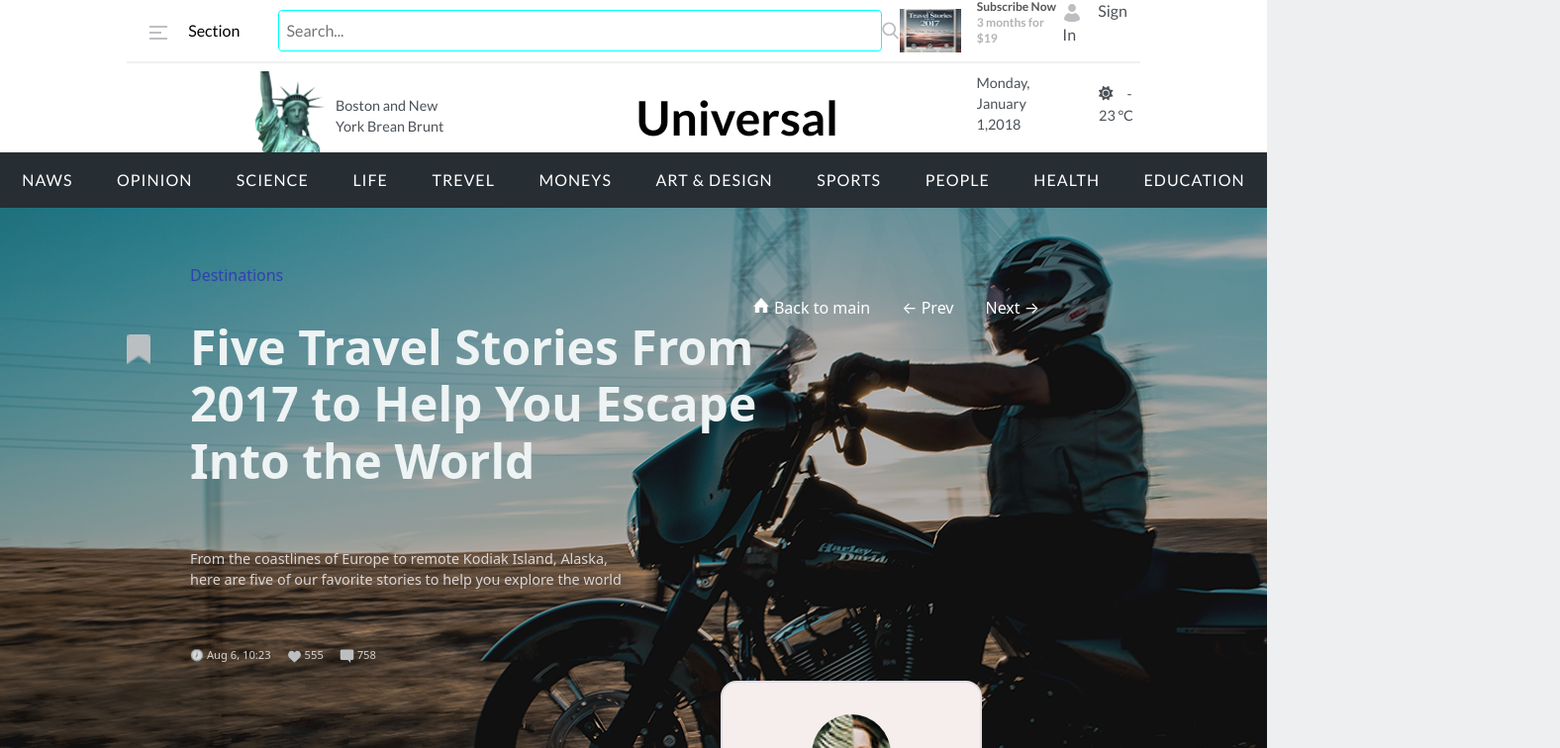
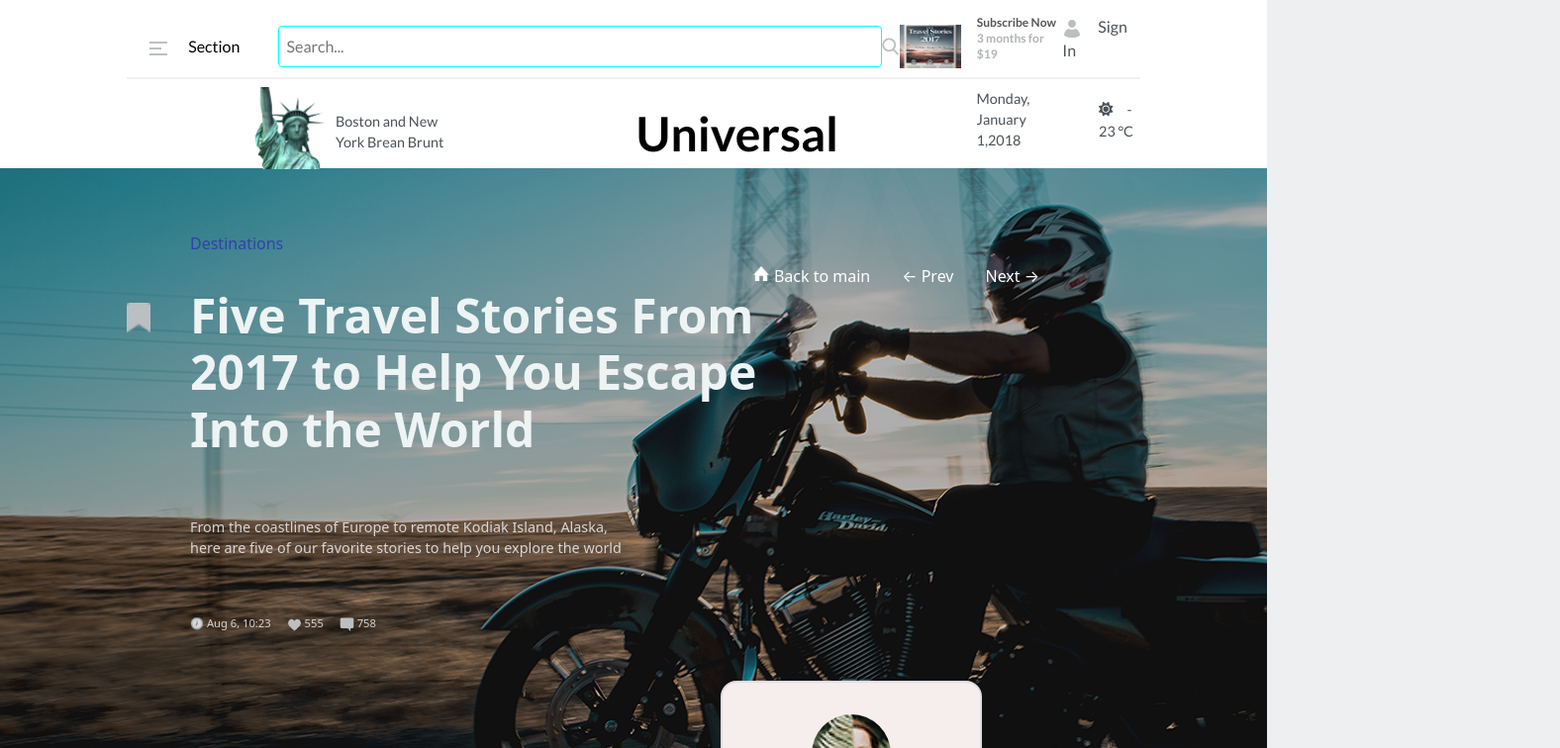
Before and after one commit to Boymirza92/Magazine, a Next.js app: page /travel in a window 1280 px wide. Shown: the top 756 px of the page at 99% size, 1576 px wide, since content can reach past the window. Built offline with nearby package versions, Linux system fonts and the light colour scheme.

Commit message:
Loyiha tugatildi ALHAMDULILLAHI ROBBIL ALAMIN

```diff
--- a/src/app/travel/commentary/page.js
+++ b/src/app/travel/commentary/page.js
@@ -13,6 +13,10 @@ const Post = styled.div`
   margin-top: 5rem;
   font-size: 1rem;
   color: #4b5157;
+
+  @media (max-width: 768px) {
+    margin-top: 2rem;
+  }
 `;
 
 const PostCard = styled.div`
@@ -24,6 +28,12 @@ const PostCard = styled.div`
   width: 100%;
   height: 26.5rem;
   background-color: rgb(243, 229, 229);
+
+   @media (max-width: 768px) {
+    width: 100%;
+    flex-wrap: wrap;
+    height: auto;
+  }
 `;
 
 const Card = styled.div`
@@ -63,6 +73,15 @@ const PostComment = styled.div`
   height: 67rem;
   color: #4b5157;
   margin: 5rem 10rem;
+
+  @media (max-width: 768px) {
+    justify-content: center;
+    flex-wrap: wrap;
+    align-items: center;
+    width: 90%;
+    margin: 2rem 0;
+    height: auto;
+  }
 `;
 
 const AddCommentariya = styled.div`
@@ -100,6 +119,22 @@ const AddCommentariya = styled.div`
       background-color: rgb(220, 226, 232);
     }
   }
+
+  @media (max-width: 768px) {
+    width: 90%;
+    /* align-items: center; */
+
+    h1 {
+      font-size: 2rem;
+    }
+
+    p {
+      width: 8rem;
+      height: 2rem;
+      font-size: 0.8rem;
+      margin-top: 0.5rem;
+    }
+  }
 `;
 
 const RiyanHall = styled.div`
@@ -119,6 +154,11 @@ const LoraMarrow = styled.div`
   gap: 1rem;
   padding-top: 1rem;
   margin-left: 4.5rem;
+
+  @media (max-width: 768px){
+    margin-left: 0;
+    width: 90%;
+  }
 `;
 
 const StyledImage = styled.div`
@@ -162,6 +202,12 @@ const ButtonMore = styled.button`
   &:hover {
     background-color:  #e0d7d7ff;
   }
+
+  @media (max-width: 768px) {
+    width: 10rem;
+    flex-wrap: wrap;
+    margin-top: 1rem;
+  }
 `;
 
 const SendComment = styled.div`
@@ -172,6 +218,13 @@ const SendComment = styled.div`
   background-color: #e5ddddff;
   margin-top: 3rem;
 
+@media (max-width: 768px) {
+    width: 100%;
+    margin-left: 2rem;
+    height: auto;
+    flex-wrap: wrap;
+  }
+
 `;
 
 const StyledImg = styled.div`
@@ -180,6 +233,10 @@ const StyledImg = styled.div`
     width: 3.5rem;
     cursor: pointer;
     margin: 2rem 2rem;
+  }
+
+  @media (max-width: 768px) {
+    display: none;
   }
 `;
 
@@ -190,6 +247,12 @@ const Send = styled.div`
     color: black;
     font-size: 1.1rem;
   }
+
+  @media (max-width: 768px) {
+    width: 100%;
+    height: 14rem;
+    margin-left: 1rem;
+  }
 `;
 
 const BoxCommentn = styled.div`
@@ -199,6 +262,11 @@ const BoxCommentn = styled.div`
   border-radius: 5px;
   border: 1px solid #cccccc;
   cursor: text;
+
+  @media (max-width: 768px) {
+    width: 70%;
+    height: 7rem;
+  }
 `;
 
 const Submit = styled.button`
--- a/src/app/travel/five-travel/page.js
+++ b/src/app/travel/five-travel/page.js
@@ -16,8 +16,10 @@ const slides = [
   {
     id: 2,
     text: "Destinations",
-    title: "Discover the Hidden Gems of Asia — rich culture and adventure await.",
-    subtitle: "Explore the mystic temples and vibrant streets where every step uncovers a piece of living history.",
+    title:
+      "Discover the Hidden Gems of Asia — rich culture and adventure await.",
+    subtitle:
+      "Explore the mystic temples and vibrant streets where every step uncovers a piece of living history.",
     data: "🕖Aug 6, 10:23",
     image: "/travelAsia.jpg",
   },
@@ -39,6 +41,11 @@ const CarouselContainer = styled.div`
 const Designation = styled.div`
   position: absolute;
   width: 33rem;
+
+  @media (max-width: 768px) {
+    position: static;
+    width: 20%;
+  }
 `;
 
 const IconImage = styled.img`
@@ -46,6 +53,11 @@ const IconImage = styled.img`
   top: 8.5rem;
   left: 8rem;
   width: 1.5rem;
+
+  @media (max-width: 768px) {
+    position: static;
+    margin: 12rem 3rem;
+  }
 `;
 
 const NavButtons = styled.div`
@@ -54,6 +66,22 @@ const NavButtons = styled.div`
   right: 14rem;
   display: flex;
   gap: 20px;
+
+  @media (max-width: 768px) {
+    margin-top: 1rem;
+    display: flex;
+    justify-content: space-around;
+    align-items: center;
+    width: 60%;
+    position: absolute;
+    right: 10;
+    }
+  @media (max-width: 580px) {
+
+    position: absolute;
+    right: 7rem;
+    margin-top: -1rem;
+    }
 `;
 
 const NavButton = styled.button`
@@ -70,6 +98,17 @@ const NavButton = styled.button`
   &:hover {
     color: rgb(247, 233, 231);
   }
+
+  @media (max-width: 768px) {
+    margin-top: 1rem;
+    padding: 0.5rem;
+  }
+  @media (max-width: 511px) {
+    display: flex;
+    justify-content: center;
+    margin-top: 1rem;
+    margin-bottom: 1rem;
+  }
 `;
 
 const Content = styled.div`
@@ -81,8 +120,9 @@ const Content = styled.div`
   h1 {
     font-size: 3rem;
     font-weight: bold;
-    color:rgb(238, 243, 244);
+    color: rgb(238, 243, 244);
   }
+
   .subtitle {
     position: absolute;
     top: 18rem;
@@ -90,20 +130,47 @@ const Content = styled.div`
     color: rgba(249, 249, 253, 0.8);
     font-size: 0.9rem;
   }
+
   .data {
     color: rgba(249, 249, 253, 0.8);
     margin-top: 10rem;
     font-size: 0.7rem;
   }
+
   .destination {
     font-size: 1rem;
     margin-bottom: 2rem;
     color: rgba(48, 48, 182, 0.8);
   }
+
   span {
     padding-left: 1rem;
     font-size: 0.7rem;
+  }
 
+  @media (max-width: 768px) {
+    position: absolute;
+    left: 7rem;
+
+    h1 {
+      font-size: 2rem;
+      padding-top: 3rem;
+    }
+    .subtitle {
+      padding-top: -8rem;
+    }
+  }
+  @media (max-width: 511px) {
+    position: absolute;
+    left: 7rem;
+
+    h1 {
+      font-size: 2rem;
+      padding-top: 4rem;
+    }
+    .subtitle {
+      padding-top: -8rem;
+    }
   }
 `;
 
--- a/src/app/travel/navbar/page.js
+++ b/src/app/travel/navbar/page.js
@@ -12,10 +12,9 @@ const lato = Lato({
 import { FontAwesomeIcon } from "@fortawesome/react-fontawesome";
 import { faSun } from "@fortawesome/free-solid-svg-icons";
 import { play } from "@fortawesome/free-solid-svg-icons";
-// import NavIcon from "@/public/NavIcon.jpg";
-// import Ozodlik from "../../public/Ozodlik.png";
 
 // Header bo'limi
+
 const Header = styled.div`
   display: flex;
   align-items: center;
@@ -24,10 +23,12 @@ const Header = styled.div`
   height: auto;
   font-family: ${lato.style.fontFamily}, sans-serif;
   z-index: 3;
+  padding-top: 1rem;
   background-color: #fff;
 
   @media (max-width: 768px) {
-    padding-top: 0.5rem;
+    padding-top: 1rem;
+    padding-bottom: 8rem;
   }
 `;
 
@@ -326,70 +327,6 @@ const TheWeather = styled.p`
   }
 `;
 
-//Navigatsiya bo'limi
-
-const Navbars = styled.div`
-  display: flex;
-  align-items: center;
-  flex-direction: column;
-  width: 100%;
-  height: 3rem;
-  background-color: #262d33;
-  z-index: 1;
-
-  @media (max-width: 768px) {
-    display: flex;
-    justify-content: flex-start;
-    align-items: center;
-    height: auto;
-    flex-direction: column;
-    flex-wrap: wrap;
-    z-index: initial;
-    border: none;
-    margin-top: 1.2rem;
-  }
-`;
-
-const Nav = styled.div`
-  display: flex;
-  justify-content: center;
-  width: 100%;
-  background-color: #262d33;
-
-  @media (max-width: 768px) {
-    display: none;
-  }
-
-  .navbar-nav {
-    display: flex;
-    justify-content: space-around;
-    flex-direction: row;
-    flex-wrap: wrap;
-    width: 100%;
-    letter-spacing: 1px;
-    font-size: 1rem;
-    color: #fff;
-    background-color: #262d33;
-
-    &:hover {
-      color: rgb(105, 100, 112);
-      &:active {
-        color: rgb(51, 44, 44);
-      }
-    }
-
-    a {
-      color: #fff;
-      &:hover {
-        color: rgb(155, 151, 161);
-
-        &:active {
-          color: rgb(51, 44, 44);
-        }
-      }
-    }
-  }
-`;
 
 const App = () => {
   const [isDropdownVisible, setDropdownVisible] = useState(false);
@@ -496,78 +433,6 @@ const App = () => {
           <FontAwesomeIcon icon={faSun} className="Sun" /> - 23 °C
         </TheWeather>
       </MenuTwo>
-      <Navbars>
-        <Nav className="navbar navbar-expand-md navbar-light">
-          <button
-            className="navbar-toggler"
-            type="button"
-            data-toggle="collapse"
-            data-target="#navbarNav"
-            aria-controls="navbarNav"
-            aria-expanded="false"
-            aria-label="Toggle navigation"
-          ></button>
-          <div className="collapse navbar-collapse" id="navbarNav">
-            <ul className="navbar-nav">
-              <li className="nav-item active">
-                <a className="nav-link" href="#">
-                  NAWS <span className="sr-only"></span>
-                </a>
-              </li>
-              <li className="nav-item active">
-                <a className="nav-link" href="#">
-                  OPINION <span className="sr-only">(current)</span>
-                </a>
-              </li>
-              <li className="nav-item">
-                <a className="nav-link" href="#">
-                  SCIENCE
-                </a>
-              </li>
-              <li className="nav-item">
-                <a className="nav-link" href="#">
-                  LIFE
-                </a>
-              </li>
-              <li className="nav-item">
-                <a className="nav-link" href="#">
-                  TREVEL
-                </a>
-              </li>
-              <li className="nav-item">
-                <a className="nav-link" href="#">
-                  MONEYS
-                </a>
-              </li>
-              <li className="nav-item">
-                <a className="nav-link" href="#">
-                  ART & DESIGN
-                </a>
-              </li>
-              <li className="nav-item">
-                <a className="nav-link" href="#">
-                  SPORTS
-                </a>
-              </li>
-              <li className="nav-item">
-                <a className="nav-link" href="#">
-                  PEOPLE
-                </a>
-              </li>
-              <li className="nav-item">
-                <a className="nav-link" href="#">
-                  HEALTH
-                </a>
-              </li>
-              <li className="nav-item">
-                <a className="nav-link" href="#">
-                  EDUCATION
-                </a>
-              </li>
-            </ul>
-          </div>
-        </Nav>
-      </Navbars>
     </Header>
   );
 };
--- a/src/app/travel/page.js
+++ b/src/app/travel/page.js
@@ -4,16 +4,27 @@ import Navbar from './navbar/page.js';
 import Travel from './five-travel/page.js';
 import Geography from './geograpy/page.js';
 import Commentary from './commentary/page.js';
+import styled from "styled-components";
+
+const TravelWrapper = styled.div`
+  display: flex;
+  flex-direction: column;
+  width: 100%;
+  overflow: hidden;
+  box-sizing: border-box;
+  margin: 0;
+  padding: 0;
+  `;
 
 const TravelPage = () => {
   return (
-    <div>
+    <TravelWrapper>
       <Navbar />
       <Travel />
       <Geography />
       <Commentary/>
 
-    </div>
+    </TravelWrapper>
   );
 }
 
```
Also changed, not shown: src/app/travel/geograpy/page.js (+173 -20 lines).
